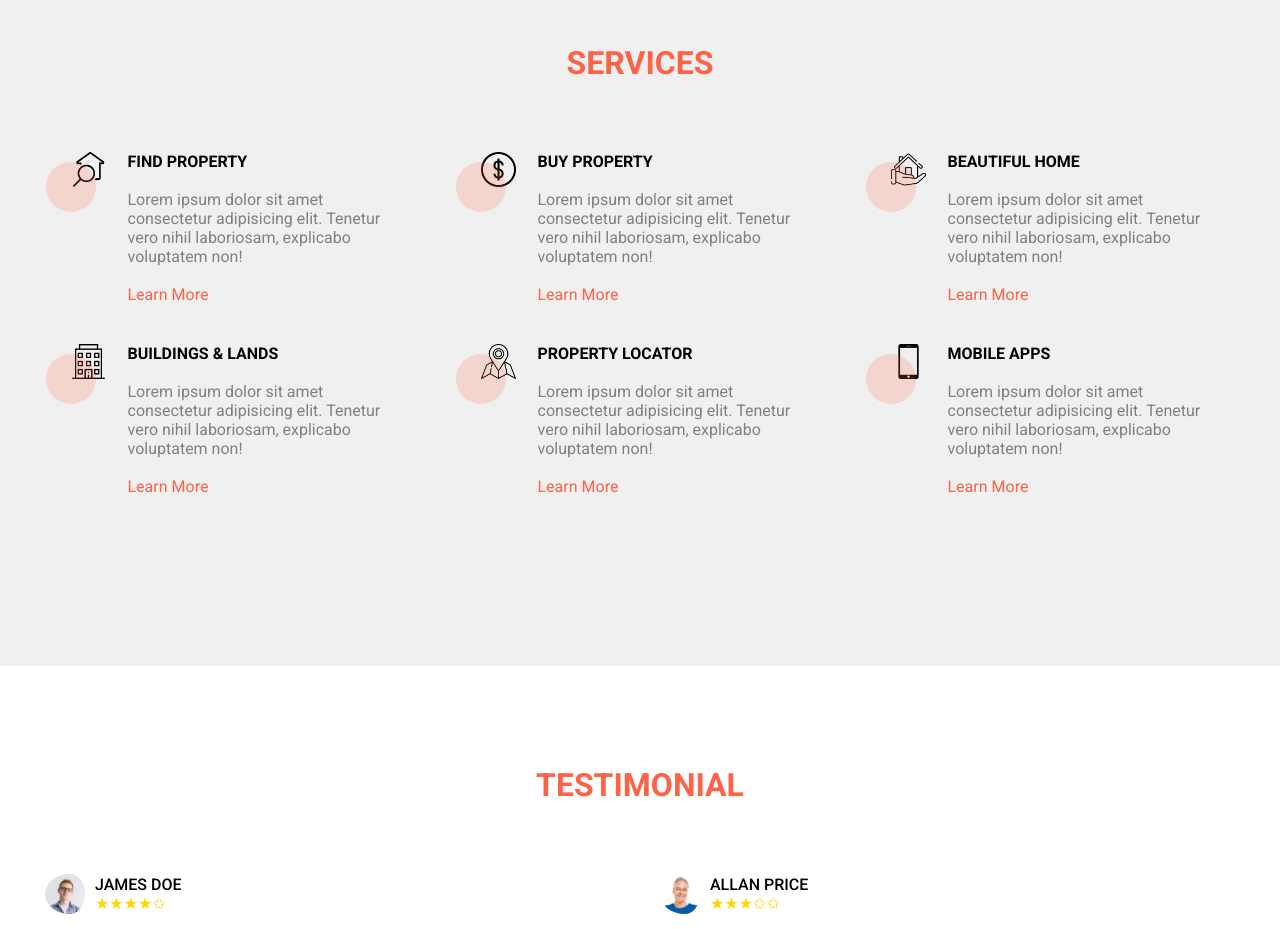
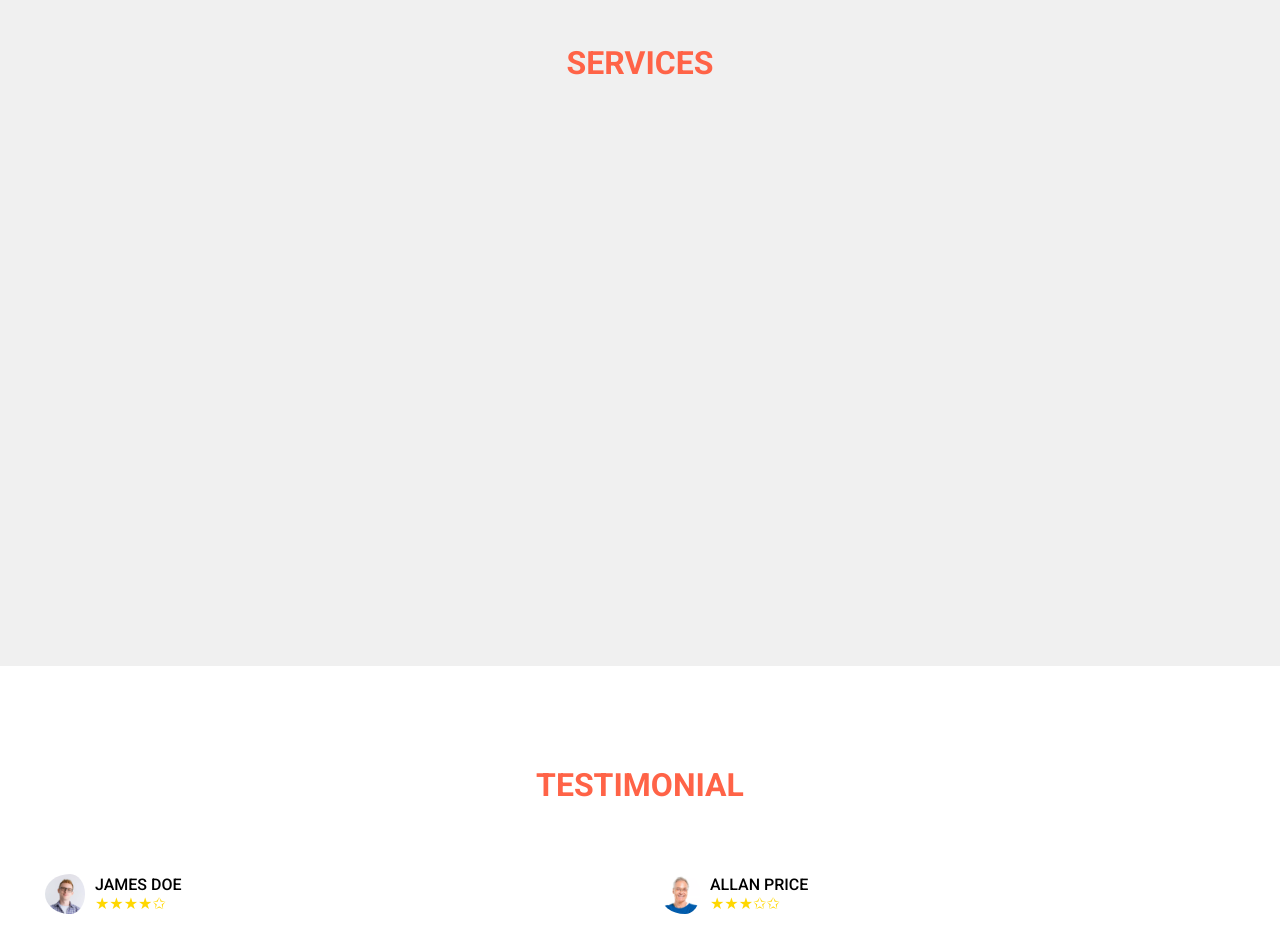
Before and after one commit to IdyegeNathaniel/LEADSALES-, a React (Create React App) app: page / in a window 1280 px wide. Shown: the part 3900-4829 px from the top of the page. Built offline with nearby package versions, Linux system fonts and the light colour scheme.

Commit message:
Update Service.js

```diff
--- a/src/Service.js
+++ b/src/Service.js
@@ -1,3 +1,4 @@
+import { useEffect } from "react";
 import "./Service.css";
 import Dollar from "./Images/dollar.png";
 import Find from "./Images/find-house.png";
@@ -5,16 +6,26 @@ import Home from "./Images/house.png";
 import Phone from "./Images/phone.png";
 import Locator from "./Images/location.png";
 import Building from "./Images/building.png";
+import AOS from "aos";
+import "aos/dist/aos.css";
 
 function Service() {
+  useEffect(() => {
+    AOS.init();
+  }, []);
+
   return (
-    <div className="service">
+    <div className="service" id="service">
       <div className="title">
         <h1>SERVICES</h1>
       </div>
       <div className="container">
         <div className="row">
-          <div className="col__3 d__flex">
+          <div
+            className="col__3 d__flex"
+            data-aos="fade-up"
+            data-aos-delay="100"
+          >
             <span className="serv__icon">
               <img src={Find} alt="" width="40px" />
             </span>
@@ -32,7 +43,11 @@ function Service() {
             </div>
           </div>
 
-          <div className="col__3 d__flex">
+          <div
+            className="col__3 d__flex"
+            data-aos="fade-up"
+            data-aos-delay="100"
+          >
             <span className="serv__icon">
               <img src={Dollar} alt="" width="40px" />
             </span>
@@ -50,7 +65,11 @@ function Service() {
             </div>
           </div>
 
-          <div className="col__3 d__flex">
+          <div
+            className="col__3 d__flex"
+            data-aos="fade-up"
+            data-aos-delay="100"
+          >
             <span className="serv__icon">
               <img src={Home} alt="" width="40px" />
             </span>
@@ -68,7 +87,11 @@ function Service() {
             </div>
           </div>
 
-          <div className="col__3 d__flex">
+          <div
+            className="col__3 d__flex"
+            data-aos="fade-up"
+            data-aos-delay="400"
+          >
             <span className="serv__icon">
               <img src={Building} alt="" width="40px" />
             </span>
@@ -86,7 +109,11 @@ function Service() {
             </div>
           </div>
 
-          <div className="col__3 d__flex">
+          <div
+            className="col__3 d__flex"
+            data-aos="fade-up"
+            data-aos-delay="400"
+          >
             <span className="serv__icon">
               <img src={Locator} alt="" width="40px" />
             </span>
@@ -104,7 +131,11 @@ function Service() {
             </div>
           </div>
 
-          <div className="col__3 d__flex">
+          <div
+            className="col__3 d__flex"
+            data-aos="fade-up"
+            data-aos-delay="400"
+          >
             <span className="serv__icon">
               <img src={Phone} alt="" width="40px" />
             </span>
```
